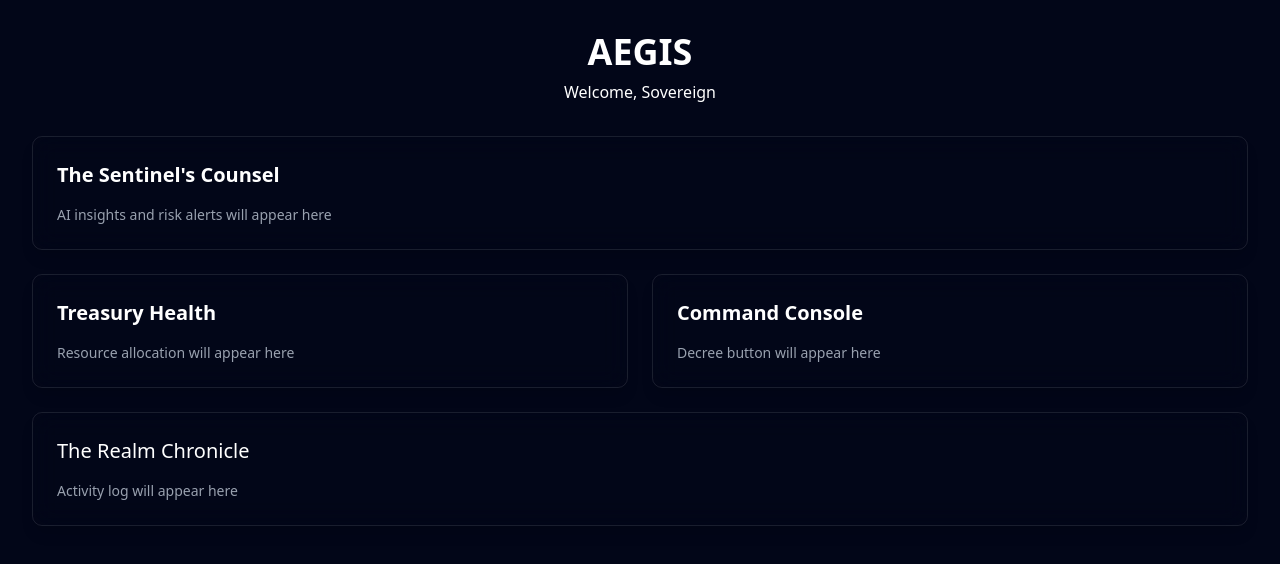
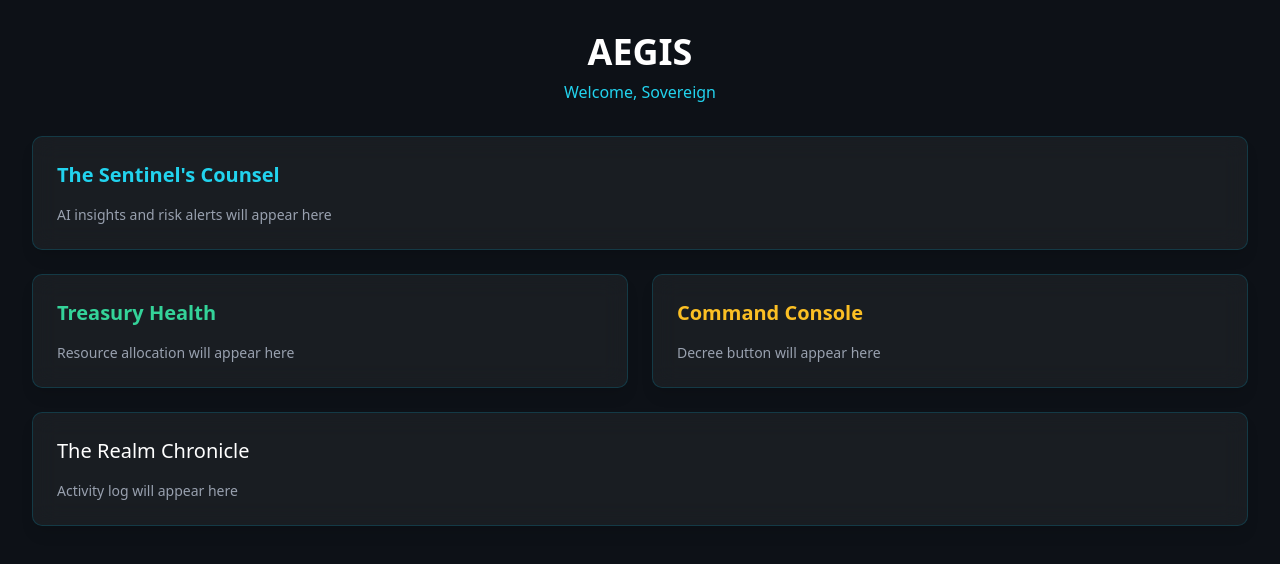
Before and after one commit to Eagle-lucid/aegis-project, a Next.js app in the folder apps/throne/: page / in a window 1280 px wide. Shown: the top 564 px of the page. Built offline with nearby package versions, Linux system fonts and the light colour scheme.

Commit message:
style(throne): enable opacity on theme 500 shades (cyan/amber/emerald) for Tailwind /<alpha> utilities; fix panel imports and globals base layer to avoid Tailwind at-rule errors

```diff
--- a/apps/throne/app/globals.css
+++ b/apps/throne/app/globals.css
@@ -41,6 +41,51 @@
   --radius-md: calc(var(--radius) - 2px);
   --radius-lg: var(--radius);
   --radius-xl: calc(var(--radius) + 4px);
+
+  /* Throne Colors */
+  --color-throne-bg-primary: #0D1117;
+  --color-throne-bg-secondary: #161B22;
+  --color-throne-bg-tertiary: #21262D;
+
+  /* Cyan shades */
+  --color-throne-cyan-50: #ECFEFF;
+  --color-throne-cyan-100: #CFFAFE;
+  --color-throne-cyan-200: #A5F3FC;
+  --color-throne-cyan-300: #67E8F9;
+  --color-throne-cyan-400: #22D3EE;
+  --color-throne-cyan-500: #06B6D4;
+  --color-throne-cyan-600: #0891B2;
+  --color-throne-cyan-700: #0E7490;
+  --color-throne-cyan-800: #155E75;
+  --color-throne-cyan-900: #164E63;
+
+  /* Amber shades */
+  --color-throne-amber-50: #FFFBEB;
+  --color-throne-amber-100: #FEF3C7;
+  --color-throne-amber-200: #FDE68A;
+  --color-throne-amber-300: #FCD34D;
+  --color-throne-amber-400: #FBBF24;
+  --color-throne-amber-500: #F59E0B;
+  --color-throne-amber-600: #D97706;
+  --color-throne-amber-700: #B45309;
+  --color-throne-amber-800: #92400E;
+  --color-throne-amber-900: #78350F;
+
+  /* Emerald shades */
+  --color-throne-emerald-50: #ECFDF5;
+  --color-throne-emerald-100: #D1FAE5;
+  --color-throne-emerald-200: #A7F3D0;
+  --color-throne-emerald-300: #6EE7B7;
+  --color-throne-emerald-400: #34D399;
+  --color-throne-emerald-500: #10B981;
+  --color-throne-emerald-600: #059669;
+  --color-throne-emerald-700: #047857;
+  --color-throne-emerald-800: #065F46;
+  --color-throne-emerald-900: #064E3B;
+
+  /* Glass effects */
+  --color-throne-glass-bg: rgba(255, 255, 255, 0.05);
+  --color-throne-glass-border: rgba(6, 182, 212, 0.2);
 }
 
 :root {
@@ -76,6 +121,51 @@
   --sidebar-accent-foreground: oklch(0.208 0.042 265.755);
   --sidebar-border: oklch(0.929 0.013 255.508);
   --sidebar-ring: oklch(0.704 0.04 256.788);
+
+  /* Throne Colors */
+  --throne-bg-primary: #0D1117;
+  --throne-bg-secondary: #161B22;
+  --throne-bg-tertiary: #21262D;
+
+  /* Cyan shades */
+  --throne-cyan-50: #ECFEFF;
+  --throne-cyan-100: #CFFAFE;
+  --throne-cyan-200: #A5F3FC;
+  --throne-cyan-300: #67E8F9;
+  --throne-cyan-400: #22D3EE;
+  --throne-cyan-500: #06B6D4;
+  --throne-cyan-600: #0891B2;
+  --throne-cyan-700: #0E7490;
+  --throne-cyan-800: #155E75;
+  --throne-cyan-900: #164E63;
+
+  /* Amber shades */
+  --throne-amber-50: #FFFBEB;
+  --throne-amber-100: #FEF3C7;
+  --throne-amber-200: #FDE68A;
+  --throne-amber-300: #FCD34D;
+  --throne-amber-400: #FBBF24;
+  --throne-amber-500: #F59E0B;
+  --throne-amber-600: #D97706;
+  --throne-amber-700: #B45309;
+  --throne-amber-800: #92400E;
+  --throne-amber-900: #78350F;
+
+  /* Emerald shades */
+  --throne-emerald-50: #ECFDF5;
+  --throne-emerald-100: #D1FAE5;
+  --throne-emerald-200: #A7F3D0;
+  --throne-emerald-300: #6EE7B7;
+  --throne-emerald-400: #34D399;
+  --throne-emerald-500: #10B981;
+  --throne-emerald-600: #059669;
+  --throne-emerald-700: #047857;
+  --throne-emerald-800: #065F46;
+  --throne-emerald-900: #064E3B;
+
+  /* Glass effects */
+  --throne-glass-bg: rgba(255, 255, 255, 0.05);
+  --throne-glass-border: rgba(6, 182, 212, 0.2);
 }
 
 .dark {
--- a/apps/throne/components/panels/SentinelPanel.tsx
+++ b/apps/throne/components/panel/SentinelPanel.tsx
@@ -5,7 +5,7 @@ export function SentinelPanel() {
     return (
         <GlassPanel className="border-throne-cyan-500/30">
             <h2 className="text-xl font-bold text-throne-cyan-400 mb-4">
-                The Sentinel's Counsel
+                The Sentinel&apos;s Counsel
             </h2>
             <p className="text-gray-400 text-sm">
                 AI insights and risk alerts will appear here
--- a/apps/throne/components/panels/TreasuryPanel.tsx
+++ b/apps/throne/components/panel/TreasuryPanel.tsx
@@ -3,8 +3,8 @@ import { GlassPanel } from "@/components/ui/GlassPanel";
 
 export function TreasuryPanel() {
     return (
-        <GlassPanel>
-            <h2 className="text-xl font-bold text-white mb-4">
+        <GlassPanel className="border-throne-emerald-500/30">
+            <h2 className="text-xl font-bold text-throne-emerald-400 mb-4">
                 Treasury Health
             </h2>
 
--- a/apps/throne/tailwind.config.ts
+++ b/apps/throne/tailwind.config.ts
@@ -18,43 +18,51 @@ const config: Config = {
             colors: {
                 // Aegis Sovereign Palette
                 throne: {
-                    bg: {
-                        primary: "#0D1117",
-                        secondary: "#161B22",
-                        tertiary: "#21262D",
-                    },
-                    cyan: {
-                        50: "#ECFEFF",
-                        100: "#CFFAFE",
-                        200: "#A5F3FC",
-                        300: "#67E8F9",
-                        400: "#22D3EB",
-                        500: "#06B6D4",  // Primary cyan
-                        600: "#0891B2",
-                        700: "#0E7490",
-                        800: "#155E75",
-                        900: "#164E63",
-                        950: "#083344",
-                    },
-                    amber: {
-                        50: "#FFFBEB",
-                        100: "#FEF3C7",
-                        200: "#FDE68A",
-                        300: "#FCD34D",
-                        400: "#FBBF24",
-                        500: "#F59E0B",  // Primary amber
-                        600: "#D97706",
-                        700: "#B45309",
-                        800: "#92400E",
-                        900: "#78350F",
-                        950: "#451A03",
-                    },
-                    glass: {
-                        bg: 'rgba(255, 255, 255, 0.05)',
-                        border: 'rgba(6, 182, 212, 0.2)'
-                    },
+                  'bg-primary': '#0D1117',
+                  'bg-secondary': '#161B22',
+                  'bg-tertiary': '#21262D',
+
+                  // Cyan shades
+                  'cyan-50': '#ECFEFF',
+                  'cyan-100': '#CFFAFE',
+                  'cyan-200': '#A5F3FC',
+                  'cyan-300': '#67E8F9',
+                  'cyan-400': '#22D3EE',
+                  'cyan-500': 'rgb(6 182 212 / <alpha-value>)',  // Primary with opacity support
+                  'cyan-600': '#0891B2',
+                  'cyan-700': '#0E7490',
+                  'cyan-800': '#155E75',
+                  'cyan-900': '#164E63',
+
+                  // Amber shades
+                  'amber-50': '#FFFBEB',
+                  'amber-100': '#FEF3C7',
+                  'amber-200': '#FDE68A',
+                  'amber-300': '#FCD34D',
+                  'amber-400': '#FBBF24',
+                  'amber-500': 'rgb(245 158 11 / <alpha-value>)',  // Primary with opacity support
+                  'amber-600': '#D97706',
+                  'amber-700': '#B45309',
+                  'amber-800': '#92400E',
+                  'amber-900': '#78350F',
+
+                  // Emerald shades
+                  'emerald-50': '#ECFDF5',
+                  'emerald-100': '#D1FAE5',
+                  'emerald-200': '#A7F3D0',
+                  'emerald-300': '#6EE7B7',
+                  'emerald-400': '#34D399',
+                  'emerald-500': 'rgb(16 185 129 / <alpha-value>)',  // Primary with opacity support
+                  'emerald-600': '#059669',
+                  'emerald-700': '#047857',
+                  'emerald-800': '#065F46',
+                  'emerald-900': '#064E3B',
+
+                  // Glass effects
+                  'glass-bg': 'rgba(255, 255, 255, 0.05)',
+                  'glass-border': 'rgba(6, 182, 212, 0.2)',
                 },
-            },
+              },
             backdropBlur: {
                 xs: '2px',
                 sm: '4px',
```
Also changed, not shown: apps/throne/app/page.tsx (+4 -4 lines), apps/throne/components/ui/GlassPanel.tsx (+9 -4 lines), apps/throne/components/panel/ChroniclePanel.tsx (renamed from apps/throne/components/panels/ChroniclePanel.tsx), apps/throne/components/panel/CommandPanel.tsx (renamed from apps/throne/components/panels/CommandPanel.tsx).
